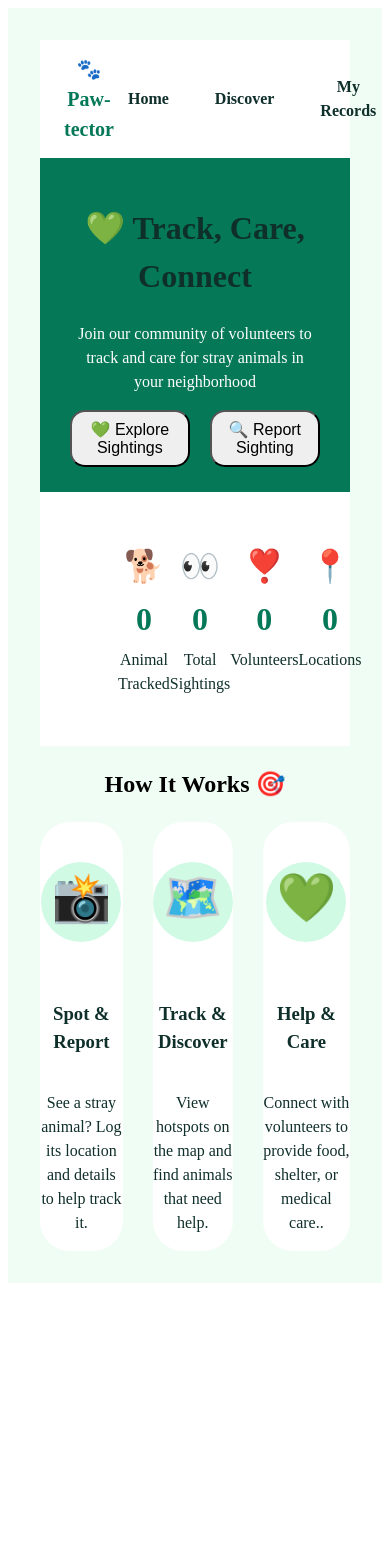
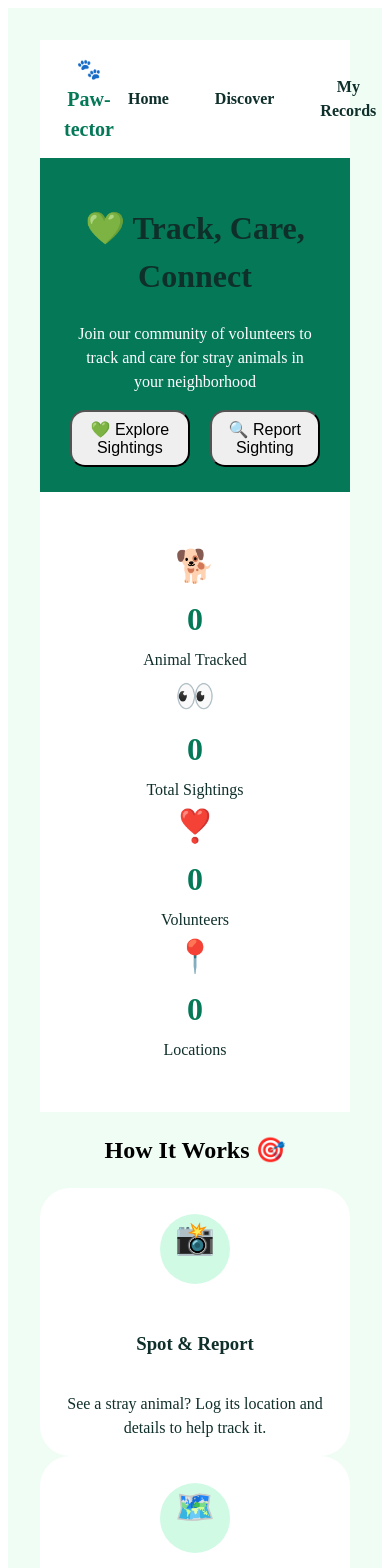
Before and after one commit to shuwangs/paw-tector, a React (Vite) app in the folder client/: page / in a window 390 px wide. Shown: the top 1568 px of the page. Before the commit the page ends 1291 px from the top, so only its background shows below. Built offline with nearby package versions, Linux system fonts and the light colour scheme; no server answers.

Commit message:
style: add media query to home page and my records page

```diff
--- a/client/src/pages/HomePage.css
+++ b/client/src/pages/HomePage.css
@@ -57,7 +57,7 @@
 .description-cards {
     display: flex;
     flex-direction: row;
-    gap: 30px;
+    justify-content: space-evenly;
 }
 .discription-card {
     align-items: center;
@@ -68,14 +68,25 @@
     background-color: white;
     color: var(--text-color);
     border-radius: 30px;
+    padding: 0 5px;
 }
 
 .discription-card h2 {
-    font-size: 3rem;
+    font-size: 2rem;
     background-color: var(--bg-secondary);
-    height: 80px;
-    width: 80px;
+    height: 70px;
+    width: 70px;
     align-items: center;
     justify-content: center;
     border-radius: 50%;
 }
+
+
+@media (max-width: 768px) {
+   .stats-ctn {
+    flex-direction: column;
+  }
+  .description-cards{
+    flex-direction: column;
+  }
+}
--- a/client/src/pages/MyRecords.css
+++ b/client/src/pages/MyRecords.css
@@ -60,3 +60,15 @@
     flex-direction: row;
     justify-content: space-between;
 }
+
+
+
+
+
+
+
+@media (max-width: 768px) {
+  .my-stats {
+    flex-direction: column;
+  }
+}
```
